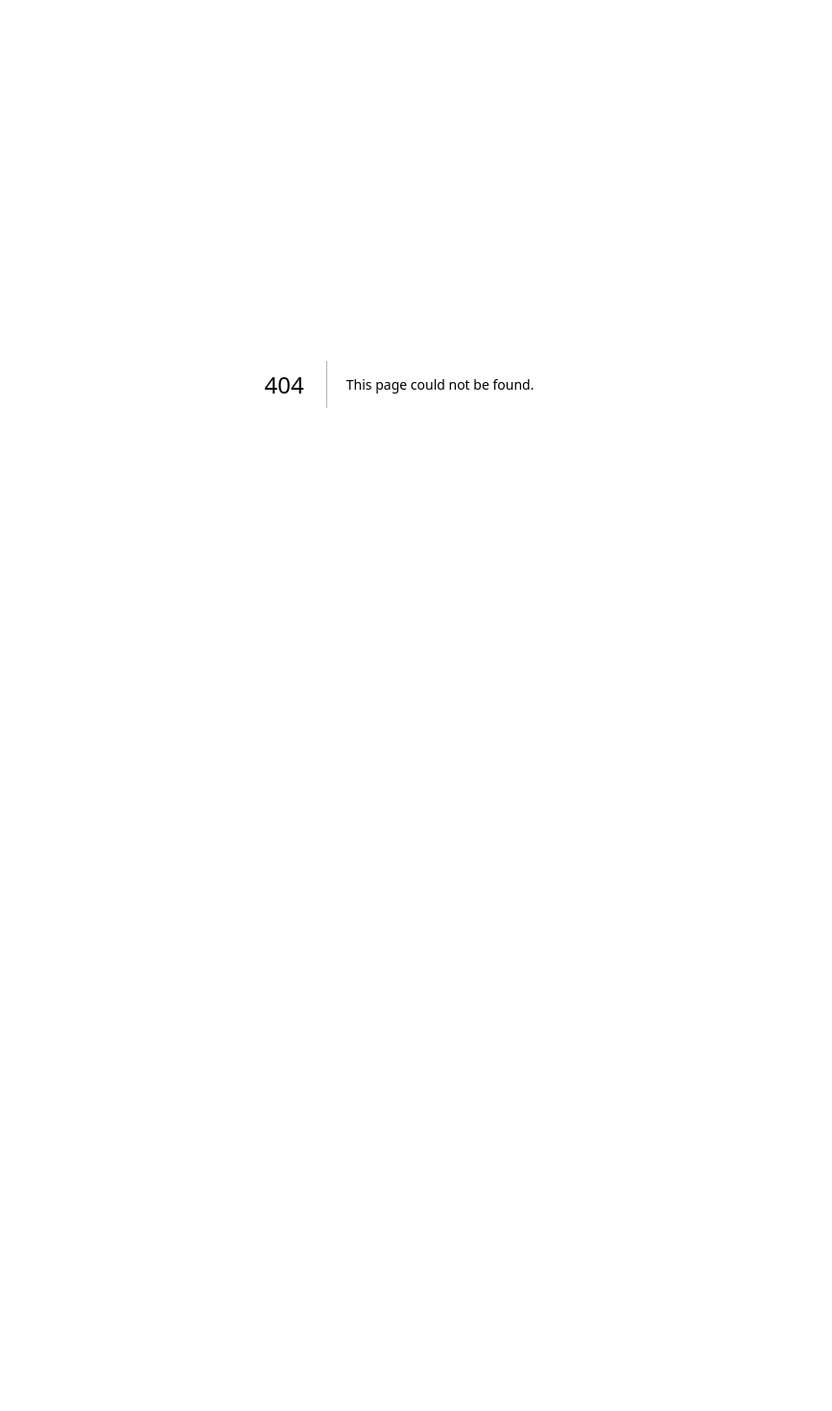
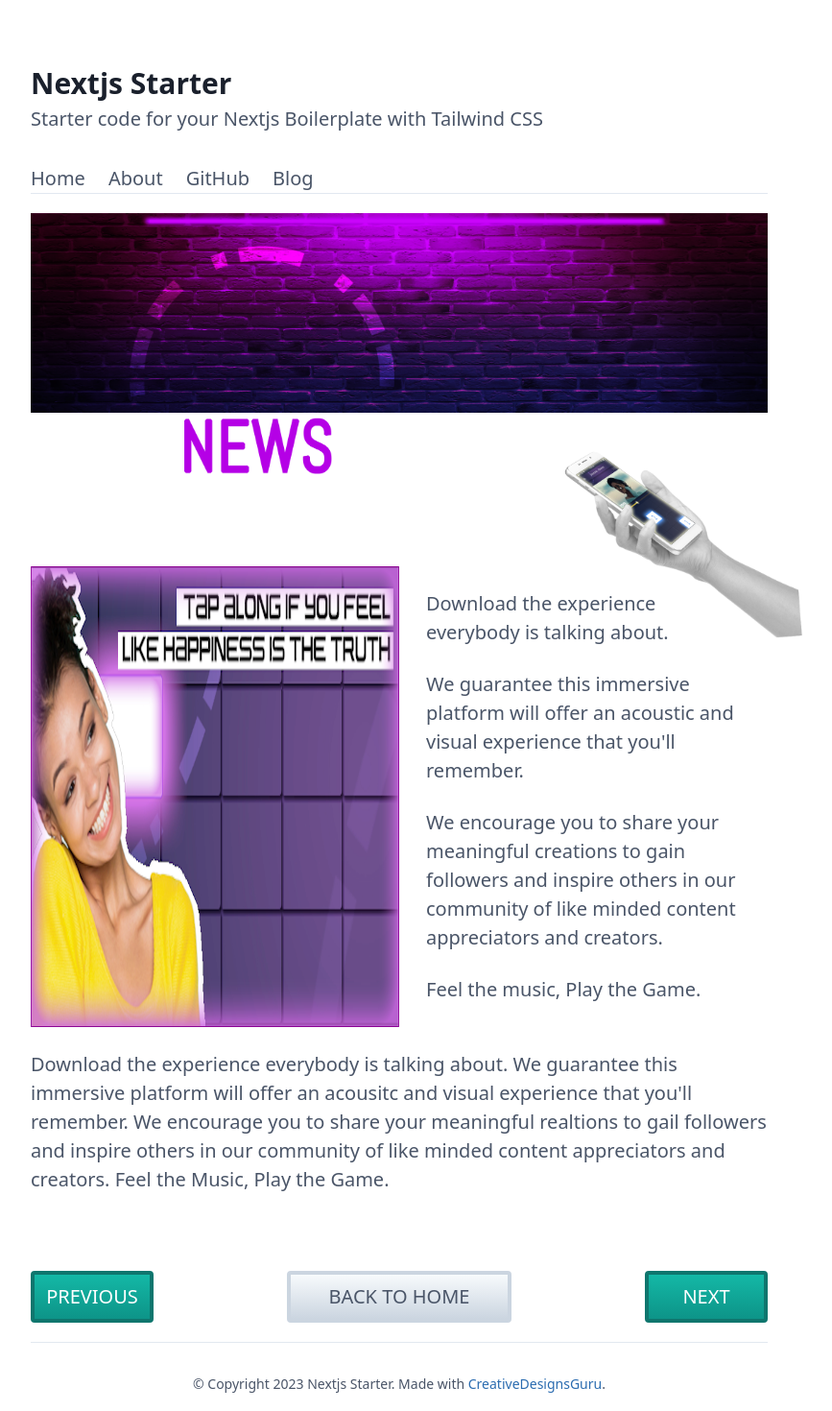
Before and after one commit to ixartz/Next-js-Boilerplate, a Next.js app: page /news in a window 1280 px wide. Before the commit this address had no page. Shown: the top 1470 px of the page at 96% size, without its empty margins (224-1091 px from the left). Before the commit the page ends 800 px from the top, so only its background shows below. Built offline with nearby package versions, Linux system fonts and the light colour scheme.

Commit message:
feat: add news page

```diff
--- /dev/null
+++ b/src/pages/news.tsx
@@ -0,0 +1,78 @@
+import Link from 'next/link';
+import { useRouter } from 'next/router';
+import React from 'react';
+
+import { Meta } from '@/layouts/Meta';
+import { Main } from '@/templates/Main';
+
+const About = () => {
+  const router = useRouter();
+  return (
+    <Main meta={<Meta title="News" description="News" />}>
+      <div className="sticky w-full overflow-visible">
+        <div>
+          <img
+            className="h-fit w-full"
+            src={`${router.basePath}/assets/images/about.png`}
+          />
+        </div>
+        <div className="absolute -bottom-16 left-0 mx-40 flex w-1/5 items-center justify-center">
+          <img src={`${router.basePath}/assets/images/news_title.png`} />
+        </div>
+        <div className="absolute -bottom-60 right-0 -mx-10 flex w-1/3 items-center justify-center">
+          <img src={`${router.basePath}/assets/images/handphone.png`} />
+        </div>
+      </div>
+      <div className="mx-auto mt-40 max-w-screen-lg items-center justify-center">
+        <div className="my-5 flex justify-between">
+          <img
+            src={`${router.basePath}/assets/images/woman.png`}
+            className="shrink-1 mb-12 grow-0 basis-auto md:mb-0 md:w-9/12 md:shrink-0 lg:w-6/12 xl:w-6/12"
+          />
+          <div className="text-md mx-7">
+            <p>Download the experience everybody is talking about.</p>
+            <p>
+              We guarantee this immersive platform will offer an acoustic and
+              visual experience that you'll remember.
+            </p>
+            <p>
+              We encourage you to share your meaningful creations to gain
+              followers and inspire others in our community of like minded
+              content appreciators and creators.
+            </p>
+            <p>Feel the music, Play the Game.</p>
+          </div>
+        </div>
+        <p>
+          Download the experience everybody is talking about. We guarantee this
+          immersive platform will offer an acousitc and visual experience that
+          you'll remember. We encourage you to share your meaningful realtions
+          to gail followers and inspire others in our community of like minded
+          content appreciators and creators. Feel the Music, Play the Game.
+        </p>
+        <div className="mt-20 flex justify-between">
+          <Link
+            className="w-32 rounded border-4 border border-teal-700 bg-gradient-to-t from-teal-600 to-teal-500 p-2 text-center text-xl text-white hover:border-4 hover:border-teal-400"
+            href="/auth/signIn"
+          >
+            PREVIOUS
+          </Link>
+          <Link
+            href="/"
+            className="rounded border border-4 border-gray-400 bg-gradient-to-t from-gray-400 to-gray-100 py-2 px-10 text-xl text-gray-700 hover:border-4 hover:border-gray-700 "
+          >
+            BACK TO HOME
+          </Link>
+          <Link
+            className="w-32 rounded border-4 border border-teal-700 bg-gradient-to-t from-teal-600 to-teal-500 p-2 text-center text-xl text-white hover:border-4 hover:border-teal-400"
+            href="/auth/signIn"
+          >
+            NEXT
+          </Link>
+        </div>
+      </div>
+    </Main>
+  );
+};
+
+export default About;
```
